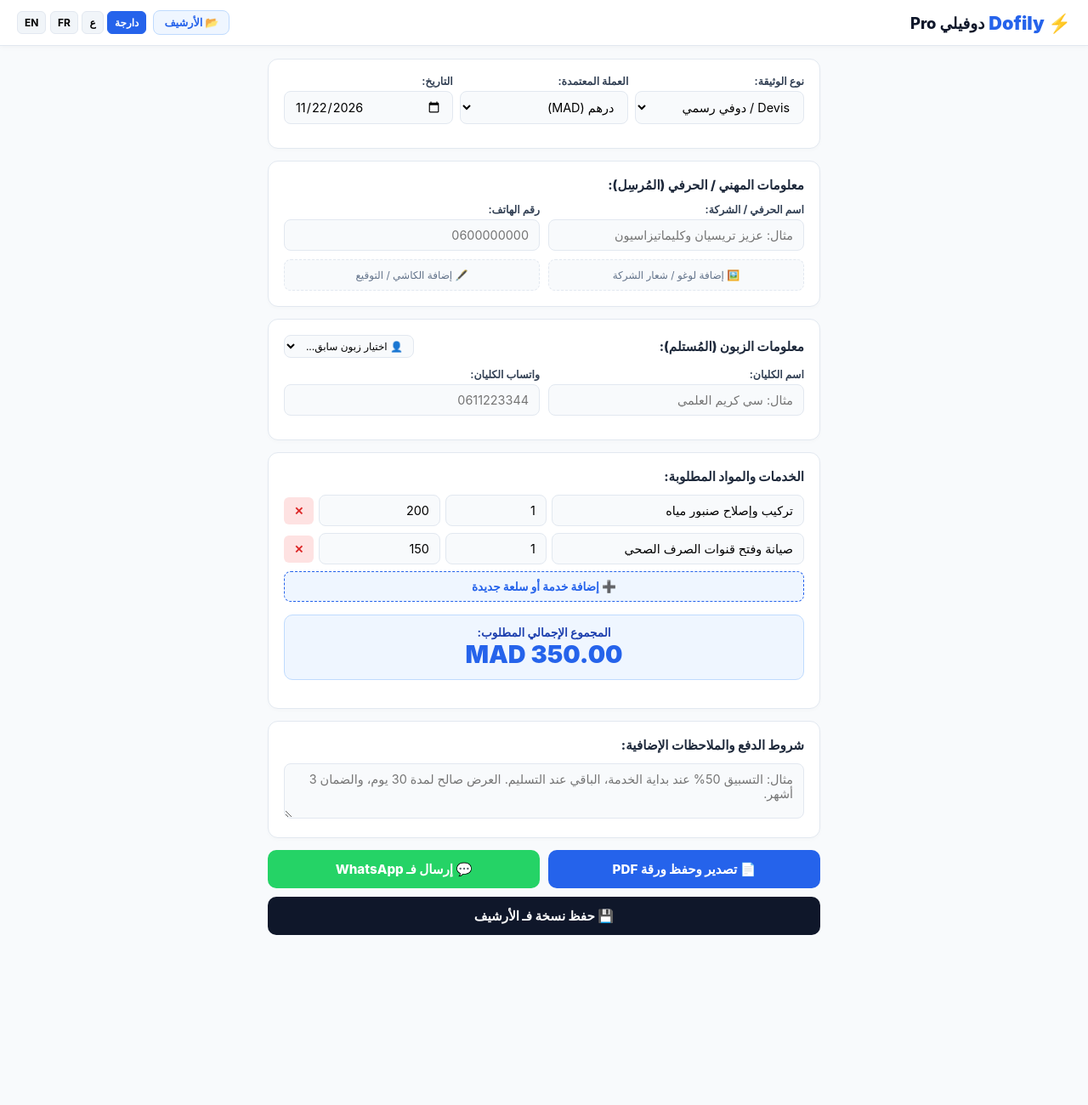
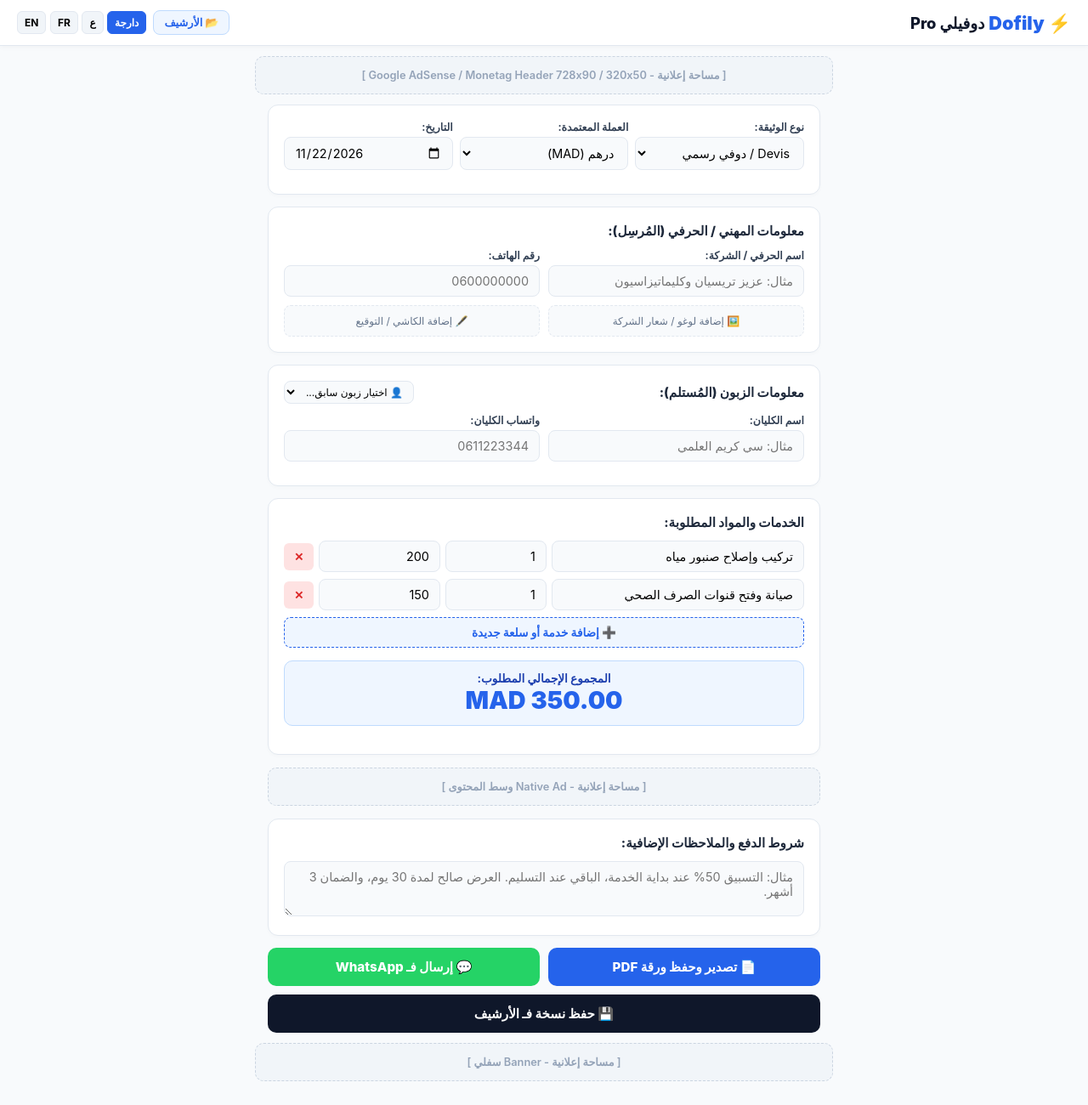
Before and after one commit to LJNOVAhub/dofily, a plain HTML site: page index.html in a window 1280 px wide. Shown: the whole page at 85% size. Before the commit the page ends 1185 px from the top, so only its background shows below. Drawn offline with Linux system fonts and the light colour scheme.

Commit message:
Update index.html

```diff
--- a/index.html
+++ b/index.html
@@ -27,7 +27,10 @@
     .lang-btns button { background: #f1f5f9; border: 1px solid var(--border); padding: 5px 8px; border-radius: 6px; cursor: pointer; font-size: 0.75rem; font-weight: 700; }
     .lang-btns button.active { background: var(--primary); color: white; border-color: var(--primary); }
 
-    .container { max-width: 680px; margin: 15px auto; padding: 0 15px; }
+    /* Smart Ad Slots (Never appear on PDF print) */
+    .ad-banner-slot { width: 100%; max-width: 680px; margin: 12px auto; padding: 14px; background: #f1f5f9; border: 1.5px dashed #cbd5e1; border-radius: 10px; text-align: center; color: #94a3b8; font-size: 0.8rem; font-weight: 600; }
+
+    .container { max-width: 680px; margin: 10px auto; padding: 0 15px; }
     .card { background: var(--card); border-radius: 12px; padding: 18px; border: 1px solid var(--border); box-shadow: 0 2px 4px rgba(0,0,0,0.02); margin-bottom: 14px; }
 
     .card-title { font-size: 0.95rem; font-weight: 800; color: #1e293b; margin-bottom: 12px; display: flex; align-items: center; justify-content: space-between; }
@@ -40,11 +43,9 @@
     .grid-2 { display: grid; grid-template-columns: 1fr 1fr; gap: 10px; }
     .grid-3 { display: grid; grid-template-columns: 1fr 1fr 1fr; gap: 8px; }
 
-    /* Upload boxes */
     .upload-box { border: 1.5px dashed var(--border); border-radius: 8px; padding: 10px; text-align: center; cursor: pointer; background: #f8fafc; font-size: 0.75rem; color: var(--muted); }
     .upload-box img { max-height: 50px; max-width: 100%; margin-top: 5px; display: none; border-radius: 4px; }
 
-    /* Item Lines */
     .item-row { display: grid; grid-template-columns: 2.5fr 1fr 1.2fr auto; gap: 6px; align-items: center; margin-bottom: 8px; }
     .btn-del { background: #fee2e2; color: #dc2626; border: none; padding: 8px 12px; border-radius: 6px; cursor: pointer; font-weight: bold; }
     .btn-add-line { background: #eff6ff; color: var(--primary); border: 1px dashed var(--primary); padding: 9px; border-radius: 8px; width: 100%; font-weight: 700; cursor: pointer; font-size: 0.85rem; }
@@ -68,11 +69,11 @@
     .stat-val { font-size: 1.2rem; font-weight: 900; color: var(--primary); }
     .stat-lbl { font-size: 0.68rem; color: var(--muted); font-weight: 600; margin-top: 4px; }
 
-    /* Clean Print Template */
+    /* Clean Print Template (Zero Ads on Printed Invoice) */
     #printableArea { display: none; }
     @media print {
       body { background: white !important; padding: 0 !important; }
-      .no-print, header, footer { display: none !important; }
+      .no-print, header, footer, .ad-banner-slot { display: none !important; }
       #printableArea { display: block !important; width: 100% !important; padding: 15px !important; }
     }
   </style>
@@ -93,7 +94,7 @@
   </datalist>
 
   <header class="no-print">
-    <!-- Secret Long-Press (2 seconds) on Logo -->
+    <!-- Secret Long-Press (1.5s) on Logo -->
     <div class="logo" id="mainLogo" title="Dofily Pro">⚡ Dofily <span>دوفيلي Pro</span></div>
     <div class="nav-btns">
       <button class="btn-archive-nav" onclick="openArchiveModal()">📂 الأرشيف</button>
@@ -105,6 +106,11 @@
       </div>
     </div>
   </header>
+
+  <!-- Top Ad Slot (Passive Revenue from Google visitors) -->
+  <div class="ad-banner-slot no-print">
+    <span>[ مساحة إعلانية - Google AdSense / Monetag Header 728x90 / 320x50 ]</span>
+  </div>
 
   <div class="container no-print">
 
@@ -134,7 +140,7 @@
       </div>
     </div>
 
-    <!-- 2. Artisan Info & Brand (Logo & Cachet with Auto-Compressor) -->
+    <!-- 2. Artisan Info & Brand (Logo & Cachet) -->
     <div class="card">
       <div class="card-title">معلومات المهني / الحرفي (المُرسِل):</div>
       <div class="grid-2">
@@ -193,6 +199,11 @@
       </div>
     </div>
 
+    <!-- In-Content Native Ad Slot -->
+    <div class="ad-banner-slot no-print" style="margin: 15px 0;">
+      <span>[ مساحة إعلانية - Native Ad وسط المحتوى ]</span>
+    </div>
+
     <!-- 5. Payment Terms & Conditions -->
     <div class="card">
       <div class="card-title">شروط الدفع والملاحظات الإضافية:</div>
@@ -208,7 +219,12 @@
 
   </div>
 
-  <!-- Printable Official PDF View -->
+  <!-- Bottom Ad Slot -->
+  <div class="ad-banner-slot no-print" style="margin-bottom: 25px;">
+    <span>[ مساحة إعلانية - Banner سفلي ]</span>
+  </div>
+
+  <!-- Printable Official PDF View (Zero Ads!) -->
   <div id="printableArea">
     <div style="display:flex; justify-content:space-between; align-items:flex-start; border-bottom:2px solid #2563eb; padding-bottom:15px; margin-bottom:20px;">
       <div>
@@ -277,7 +293,7 @@
     </div>
   </div>
 
-  <!-- SECRET EXECUTIVE ADMIN MODAL -->
+  <!-- Secret Executive Admin Modal -->
   <div class="modal-overlay" id="adminModal">
     <div class="modal" style="max-width: 480px;">
       <h3 style="font-size: 1.15rem; font-weight: 800; margin-bottom:12px;">🔐 لوحة إدارة Dofily (Executive Admin)</h3>
@@ -577,14 +593,14 @@
       }
     }
 
-    /* BULLETPROOF MOBILE SECRET TRIGGER: LONG PRESS (2 SECONDS) */
+    /* Secret Long Press on Logo (1.5s) */
     const logoEl = document.getElementById('mainLogo');
     let pressTimer = null;
 
     function startPress() {
       pressTimer = setTimeout(() => {
         openAdminAuth();
-      }, 1500); // 1.5 seconds hold
+      }, 1500);
     }
 
     function cancelPress() {
```
